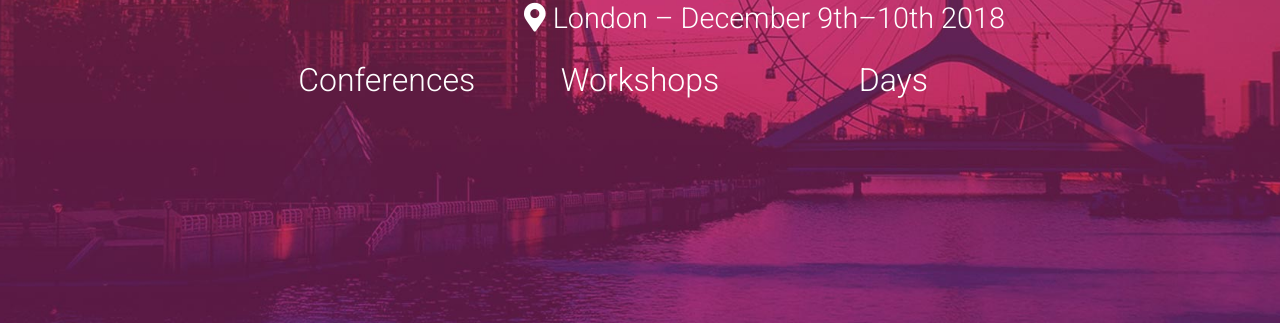
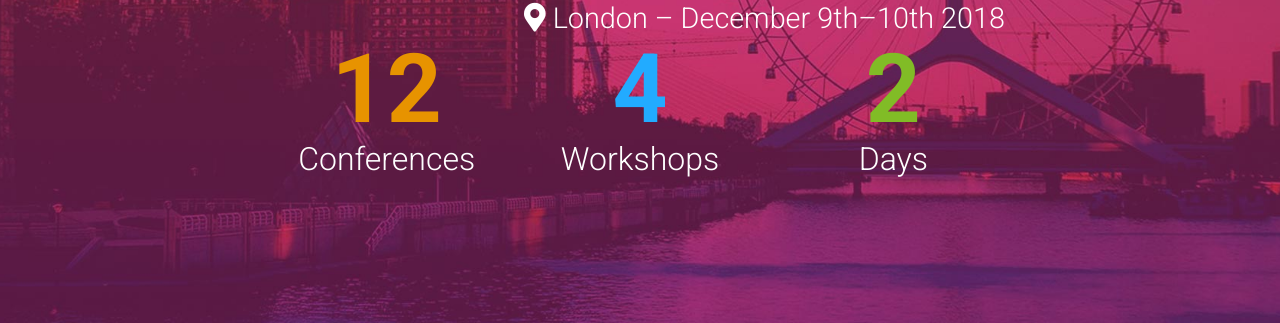
Before and after one commit to tkdblake93/tkdblake93.github.io, a plain HTML site: page index.html in a window 1280 px wide. Shown: the part 496-819 px from the top of the page. Drawn offline with nearby package versions, Linux system fonts and the light colour scheme.

Commit message:
Update index.html file

```diff
--- a/index.html
+++ b/index.html
@@ -38,19 +38,19 @@
                     <div class="row event-numbers text-center my-5 my-md-0">
                         <div class="col-lg-4">
                             <p class="m-0">
-                                <span id="conference-total" class="conferences display-4"></span>
+                                <span id="conference-total" class="conferences display-4">12</span>
                                 <span>Conferences</span>
                             </p>
                         </div>
                         <div class="col-lg-4">
                             <p class="m-0">
-                                <span id="workshops-total" class="workshops display-4"></span>
+                                <span id="workshops-total" class="workshops display-4">4</span>
                                 <span>Workshops</span>
                             </p>
                         </div>
                         <div class="col-lg-4">
                             <p class="m-0">
-                                <span id="days-total" class="days display-4"></span>
+                                <span id="days-total" class="days display-4">2</span>
                                 <span>Days</span>
                             </p>
                         </div>
```
